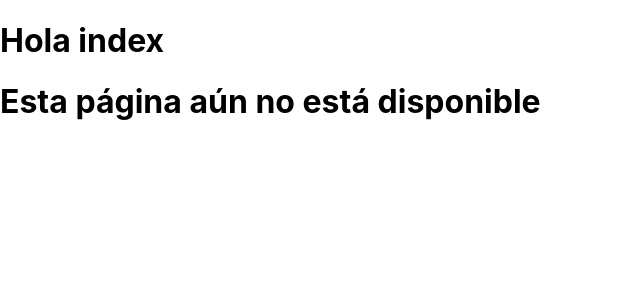
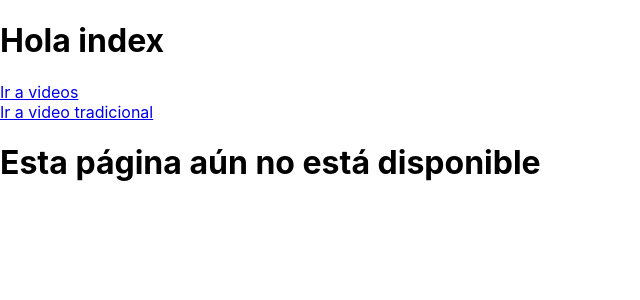
Before and after one commit to gustavoromerocl/single-page-applications-react, a React (Create React App) app in the folder react-spa/: page / in a window 1280 px wide. Shown: the top 300 px of the page, without its empty margins (0-640 px from the left). Built offline with nearby package versions, Linux system fonts and the light colour scheme.

Commit message:
routing en el cliente - links de navegacion

```diff
--- a/react-spa/src/App.js
+++ b/react-spa/src/App.js
@@ -1,7 +1,20 @@
-import {BrowserRouter, Routes, Route} from 'react-router-dom';
+import {
+  BrowserRouter,
+  Routes,
+  Route,
+  Link
+} from 'react-router-dom';
 
 let NotImplemented = () => {
-  return <h1>Esta página aún no está disponible</h1>
+  return (
+    <>
+      <Link to="/videos">Ir a videos</Link>
+      <br/>
+      <a href='/videos'>Ir a video tradicional</a>
+      <h1>Esta página aún no está disponible</h1>
+    </>
+  )
+
 }
 
 let HolaIndex = () => {
```
Also changed, not shown: 1 other file (tests, documents, lock files or other folders).
